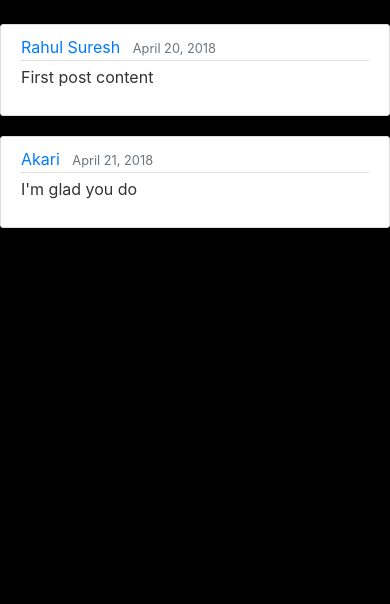
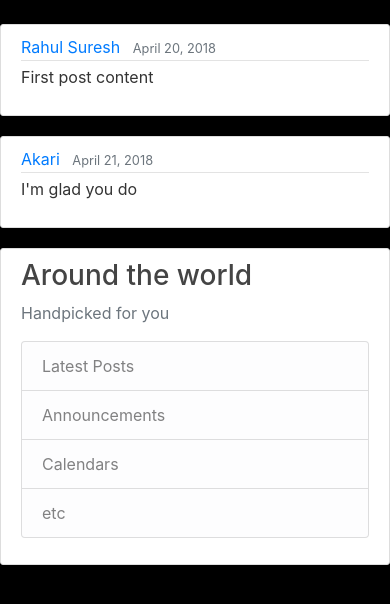
Before and after one commit to shawn3298317/h4iminihackathon, a Flask app: page / in a window 390 px wide. Shown: the part 56-660 px from the top of the page. Run offline with Flask 2, Linux system fonts and the light colour scheme; some libraries are stand-ins or nearby versions.

Commit message:
Added basic side bar

```diff
--- a/App.py
+++ b/App.py
@@ -38,5 +38,8 @@
 	return render_template("login.html")
 
 mongo = PyMongo(app)
-if __name__ == "__main__":
-    app.run(host="0.0.0.0", port=4000, debug=True)
+# if __name__ == "__main__":
+#     app.run(host="0.0.0.0", port=4000, debug=True)
+
+if __name__ == '__main__':
+    app.run(debug=True)
--- /dev/null
+++ b/static/main.css
@@ -0,0 +1,80 @@
+/* h1 {
+    text-align: center;
+} */
+
+body {
+    background: #5848e9;
+    color: #8789f0;
+    margin-top: 5rem;
+  }
+
+  h1, h2, h3, h4, h5, h6 {
+    color: #444444;
+  }
+
+  .bg-steel {
+    background-color: #5111a5;
+  }
+
+  .site-header .navbar-nav .nav-link {
+    color: #cbd5db;
+  }
+
+  .site-header .navbar-nav .nav-link:hover {
+    color: #ffffff;
+  }
+
+  .site-header .navbar-nav .nav-link.active {
+    font-weight: 500;
+  }
+
+
+  .content-section {
+    background: #ffffff;
+    padding: 10px 20px;
+    border: 1px solid #dddddd;
+    border-radius: 3px;
+    margin-bottom: 20px;
+  }
+
+  .special {
+    width:25%;
+    padding-left: 10%;
+    color: #ffffff;
+  }
+
+  .article-title {
+    color: #444444;
+  }
+
+  a.article-title:hover {
+    color: #428bca;
+    text-decoration: none;
+  }
+
+  .article-content {
+    white-space: pre-line;
+  }
+
+  .article-img {
+    height: 65px;
+    width: 65px;
+    margin-right: 16px;
+  }
+
+  .article-metadata {
+    padding-bottom: 1px;
+    margin-bottom: 4px;
+    border-bottom: 1px solid #e3e3e3
+  }
+
+  .article-metadata a:hover {
+    color: #333;
+    text-decoration: none;
+  }
+
+  .article-svg {
+    width: 25px;
+    height: 25px;
+    vertical-align: middle;
+  }
--- a/templates/home.html
+++ b/templates/home.html
@@ -1,6 +1,9 @@
 {%extends "layout.html"%}
 {% block content %}
-    {% for post in posts %}
+
+<div class="row">
+    <div class="col-md-8">
+        {% for post in posts %}
         <article class="media content-section">
             <div class="media-body">
                 <div class="article-metadata">
@@ -11,6 +14,23 @@
             </div>
         </article>
 
-        <link rel="stylesheet" type="text/css" href="static/css/main.css">
     {%endfor%}
+
+    </div>
+    <div class="col-md-4">
+      <div class="content-section">
+        <h3>Around the world</h3>
+        <p class='text-muted'>Handpicked for you
+          <ul class="list-group">
+            <li class="list-group-item list-group-item-light">Latest Posts</li>
+            <li class="list-group-item list-group-item-light">Announcements</li>
+            <li class="list-group-item list-group-item-light">Calendars</li>
+            <li class="list-group-item list-group-item-light">etc</li>
+          </ul>
+        </p>
+      </div>
+    </div>
+  </div>
+
+  <link rel="stylesheet" type="text/css" href="static/css/main.css">
 {%endblock content%}
--- a/templates/layout.html
+++ b/templates/layout.html
@@ -13,7 +13,7 @@
     {%if title%}
     <title>{{title}}</title>
     {%else%}
-    <title>KDA website</title>
+    <title>Happy</title>
     {%endif%}
 </head>
 <body>
@@ -27,13 +27,14 @@
             <!-- Navbar Right Side -->
             <div class="navbar-nav">
                 <!-- <a class="nav-item nav-link" href="/about">Community Speak </a> -->
-                <a class="nav-item nav-link" href="/about">Login </a>
+                <a class="nav-item nav-link" href="/login">Login </a>
             </div>
         </nav>
     </header>
 
+    {% block content %}{% endblock %}
 
-    {% block content %}{% endblock %}
+
 
     <!-- Optional JavaScript -->
     <!-- jQuery first, then Popper.js, then Bootstrap JS -->
```
